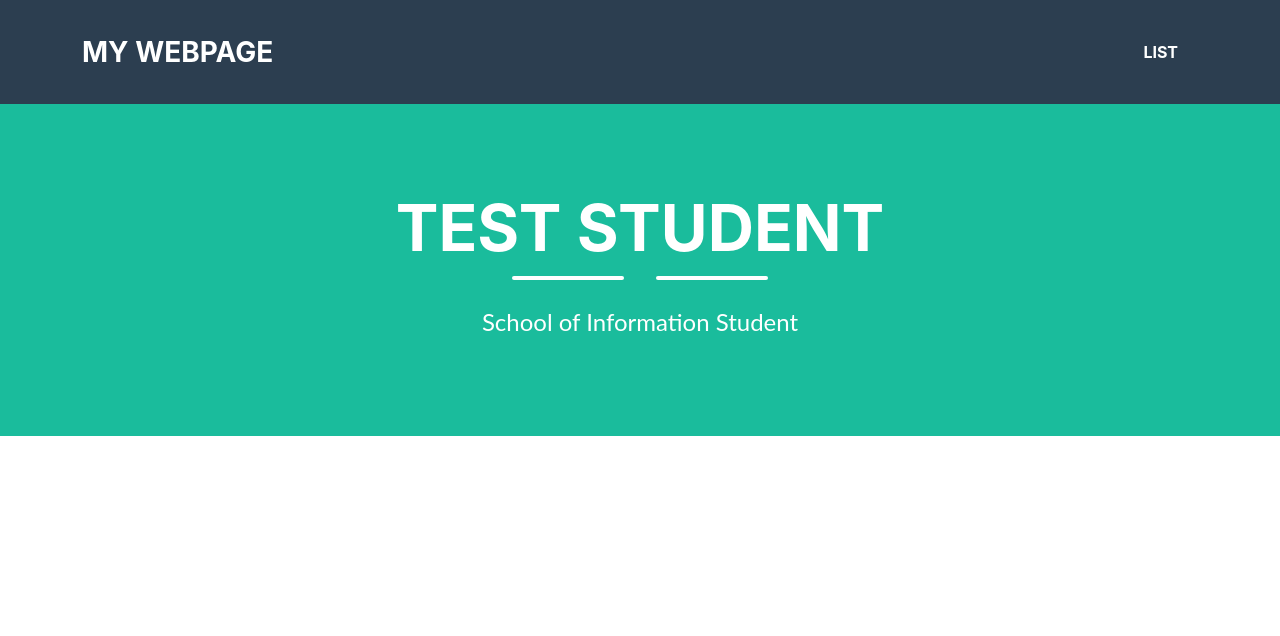
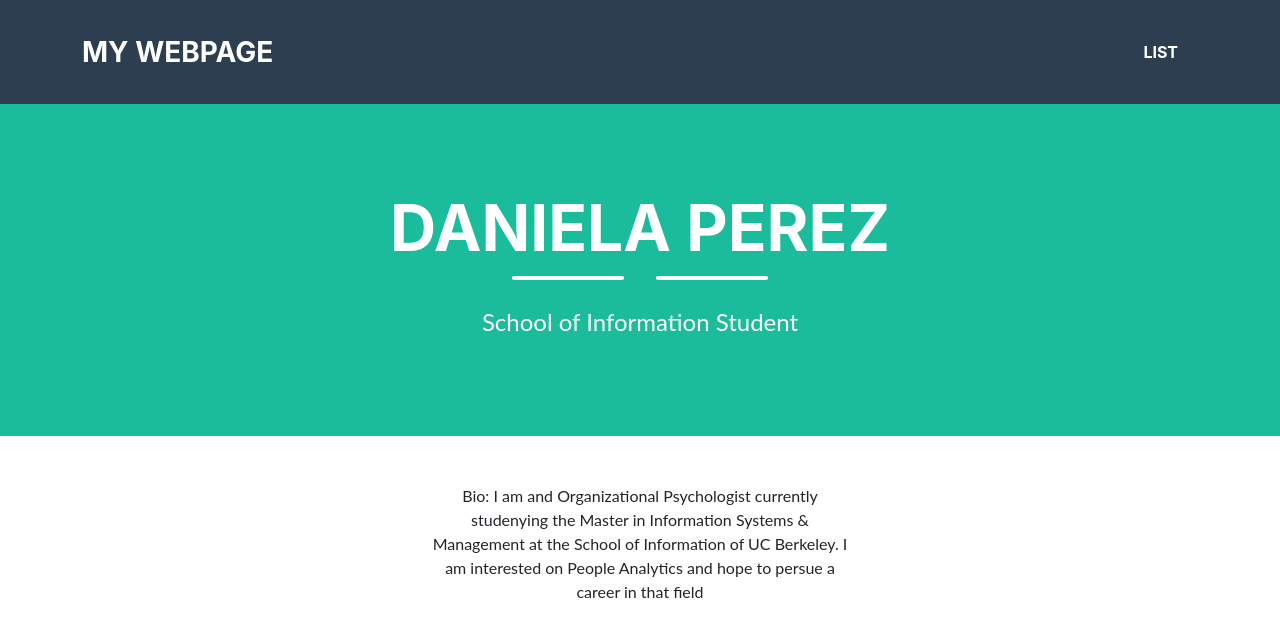
Before and after one commit to danielaperez23/danielaperez23.github.io, a plain HTML site: page index.html in a window 1280 px wide. Drawn offline with Linux system fonts and the light colour scheme.

Commit message:
Update index.html

```diff
--- a/index.html
+++ b/index.html
@@ -3,7 +3,7 @@
     <header>
         <link rel="stylesheet" href="style.css">
         <link rel="stylesheet" href="table_style.css">
-        <title>My Webpage Title</title>
+        <title>My Bio</title>
     </header>
     <body>
         <!---Navigation--->
@@ -23,7 +23,7 @@
             <div class="container d-flex align-items-center flex-column">
 
                 <!-- This code is for the student name-->
-                <h1 class="masthead-heading text-uppercase mb-0">Test Student</h1>
+                <h1 class="masthead-heading text-uppercase mb-0">Daniela Perez</h1>
                 <!--This code creates the two lines separating the student name from the subtitle-->
                 <div class="divider-custom divider-light">
                     <div class="divider-custom-line"></div>
@@ -37,7 +37,8 @@
             <br /><br />
             <div class="col-md-6 col-lg-4 mb-5">
                 <!-- put your bio paragraph here; remember to use the correct html tags -->
-
+                <p>Bio: I am and Organizational Psychologist currently studenying the Master in Information Systems & Management at the School of Information of UC Berkeley.
+                I am interested on People Analytics and hope to persue a career in that field</p>
             </div>
         </center>
     </body>
```
